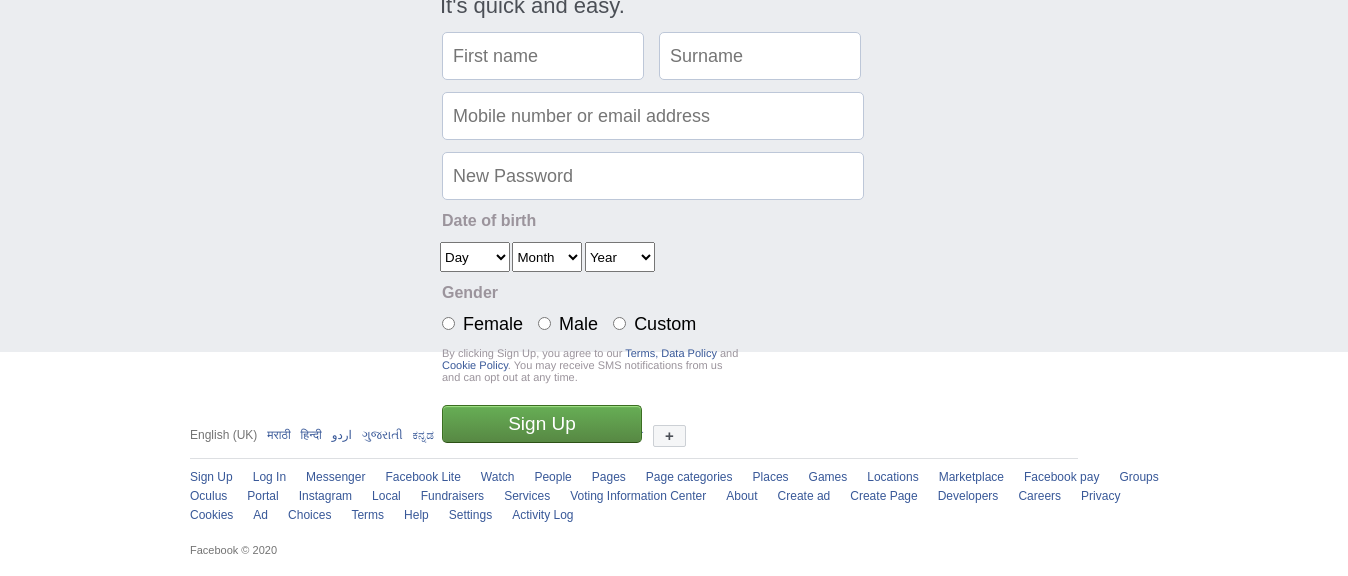
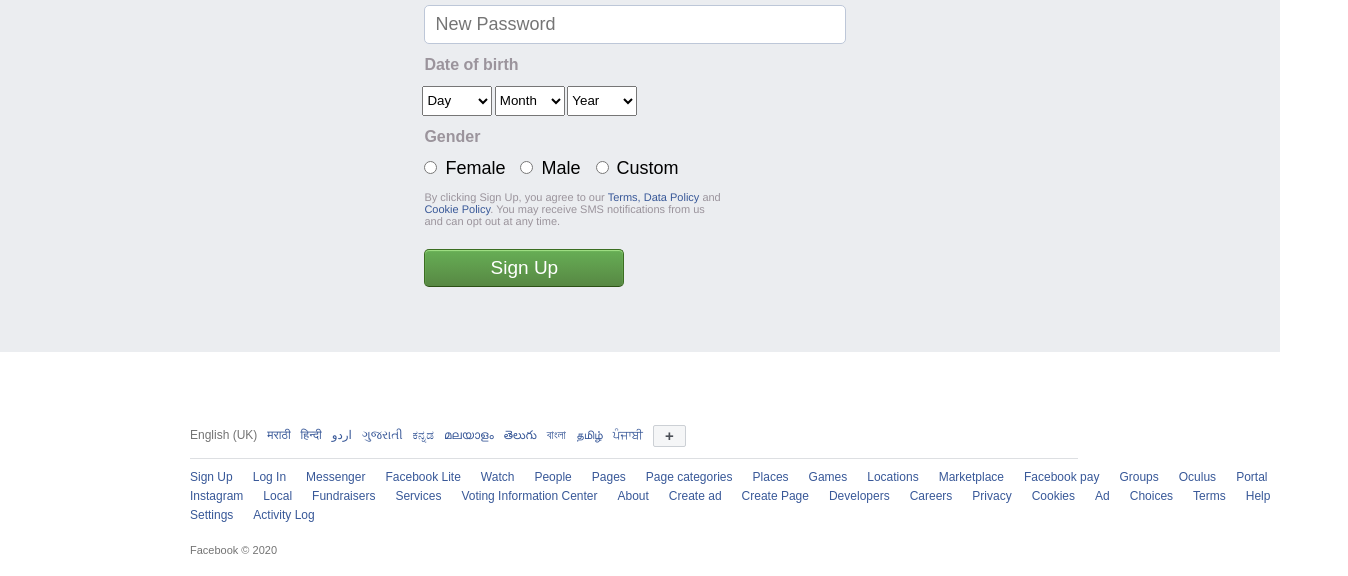
Before and after one commit to harshshekhar24/FbsignupPage, a plain HTML site: page index.html in a window 1280 px wide. Shown: the part 303-879 px from the top of the page, 1348 px wide, since content can reach past the window. Drawn offline with Linux system fonts and the light colour scheme.

Commit message:
edited page footer sizing

```diff
--- a/stylesheet/style.css
+++ b/stylesheet/style.css
@@ -50,6 +50,7 @@
     padding: 8px 10px;
     font-size: 18px;
     color: #bdc7d8;
+    height: 100%;
 }
 .content__form__inputtext--width
 {
@@ -58,7 +59,7 @@
 }
 .content
 {
-    width: 1348px;
+    width: 100%;
     height: 570px;
     margin-left: auto;
     margin-right: auto;
@@ -67,11 +68,9 @@
 .content__main
 {
     font-family: 'Freight Sans Bold', Helvetica, Arial, sans-serif;
-    position: absolute;
-    top: 55%;
-    left: 50%;
-    margin-top: -200px;
-    margin-left: -200px;
+    position: relative;
+    margin-left: 33%;
+    padding-top: 2%;
 }
 .btn__signup
 {
@@ -150,7 +149,7 @@
 }
 .footer__tagslist--modifier
 {
-    width: 1000px;
+    width: 100%;
     height: 57px;
     font-size: 12px;
     display: flex;
```
Also changed, not shown: index.html (+1 -2 lines).
